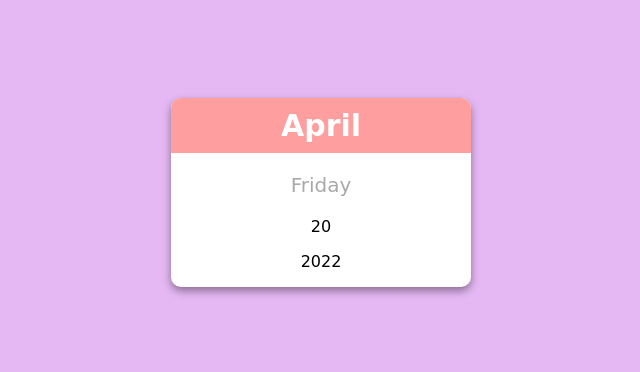
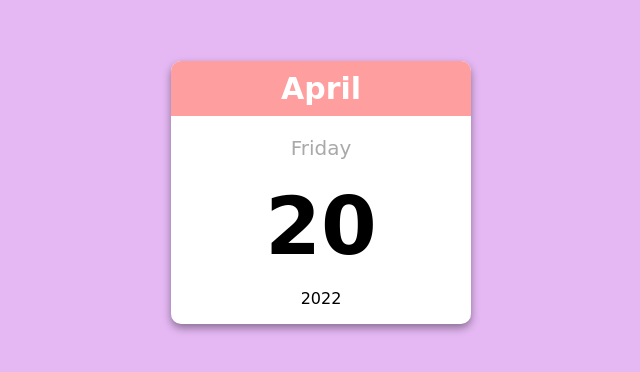
Before and after one commit to legit-develop/mini-calender, a plain HTML site: page index.html in a window 1280 px wide. Shown: the part 208-580 px from the top of the page, without its empty margins (319-959 px from the left). Drawn offline with Linux system fonts and the light colour scheme.

Commit message:
add .day-number style

```diff
--- a/style.css
+++ b/style.css
@@ -30,3 +30,9 @@ body {
   font-size: 20px;
   color: darkgray;
 }
+
+.day-number {
+  font-size: 80px;
+  margin: 0;
+  font-weight: bold;
+}
```
